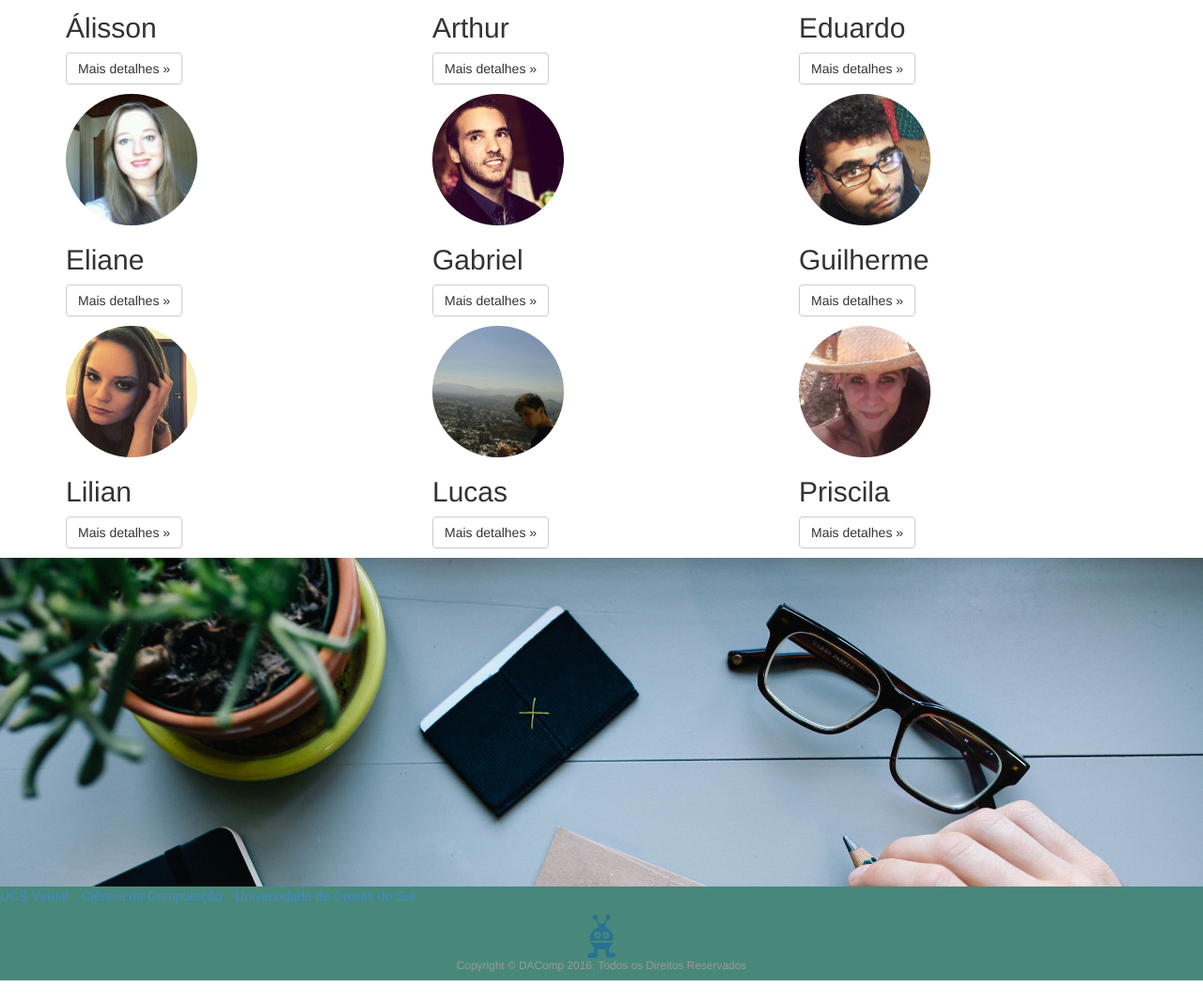
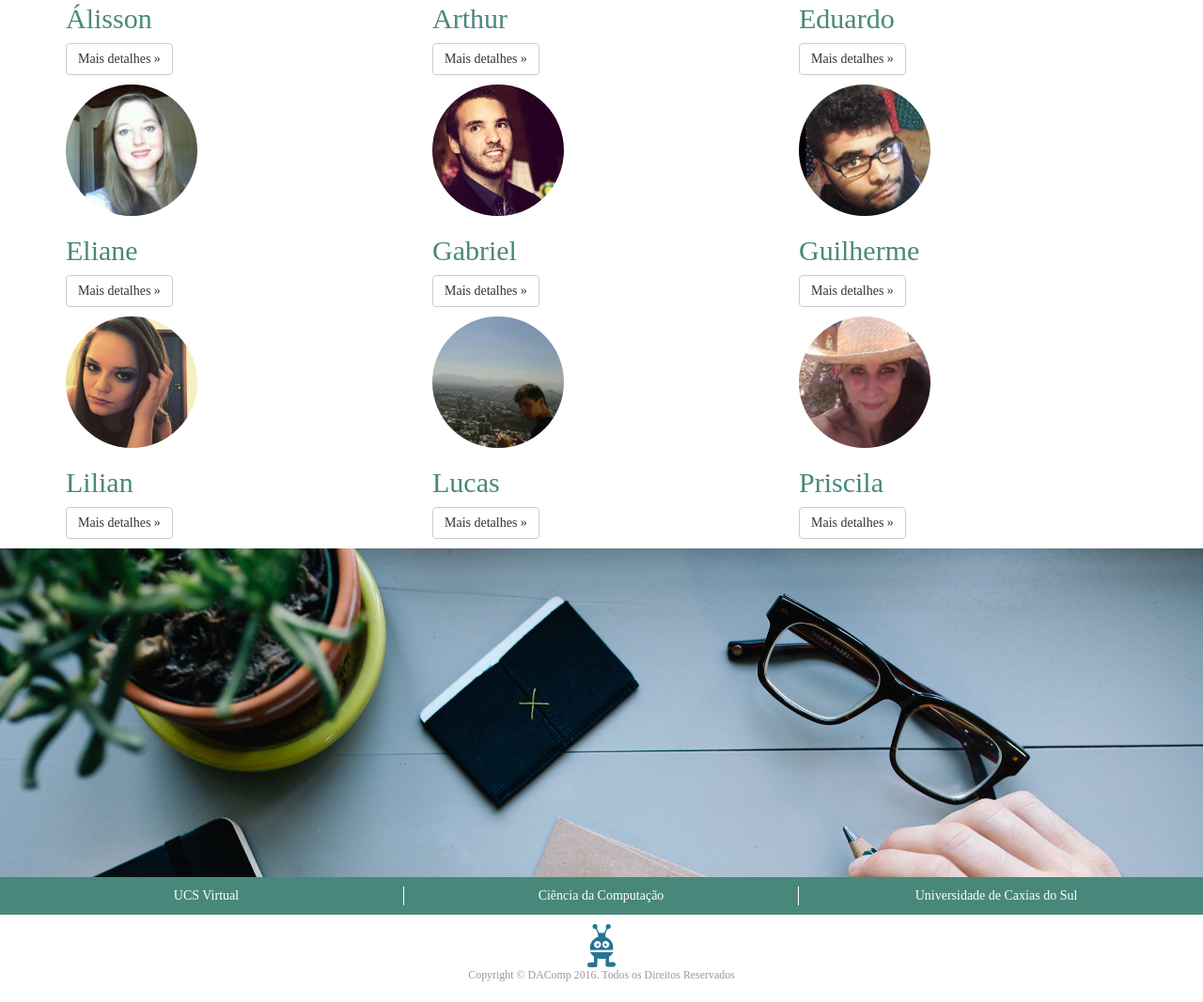
Before and after one commit to eifmaciel/dacompucs.github.io, a plain HTML site: page index.html in a window 1280 px wide. Shown: the part 1100-2167 px from the top of the page at 94% size. Before the commit the page ends 2144 px from the top, so only its background shows below. Drawn offline with nearby package versions, Linux system fonts and the light colour scheme; a script that the page names is missing; a web font is replaced by a local one.

Commit message:
modificado fonts e footer

```diff
--- a/css/dacomp.css
+++ /dev/null
@@ -1,18 +0,0 @@
-.divider {
-    height:50px;
-}
-
-section {
-    height:500px;
-    padding-top:50px;
-    padding-bottom:50px;
-    overflow:auto;
-}
-
-#parallaxBar{
-    height:350px;
-    background-color:#004c82;
-    background: url(../img/parallax.jpg) 50% 0 fixed;
-    background-size:cover;
-    color:#fff;
-}
--- a/index.html
+++ b/index.html
@@ -4,12 +4,12 @@
         <meta charset="UTF-8">
         <title>DAComp</title>
         <link href="css/style.css" rel="stylesheet" />
-        <link href="css/dacomp.css" rel="stylesheet" />
         <script type="text/javascript" src="https://code.jquery.com/jquery-1.11.3.js"></script>
         <script type="text/javascript" src="js/site.js"></script>
         <script type="text/javascript" src="js/Parallax.js"></script>
 
         <link rel="icon" type="image/png" href="img/favicon.png" />
+
     </head>
     <body>
         <nav id="dacomp_nav_top" class="navbar navbar-default navbar-fixed-top" role="navigation">
@@ -40,11 +40,11 @@
             <h1>DAComp, para todos!</h1>
             <p>O Diretório Acadêmico de Ciência da Computação está de cara nova. Nova equipe e novas ideias. Somos responsáveis pela integração entre Alunos e Professores e adoramos isso.</p>
             <p>Estamos aqui para ouví-lo e para representá-lo aluno de Ciência da Computação. </p>
-            <p><a class="btn btn-primary btn-lg" href="https://www.facebook.com/dacompucs" role="button">Saiba mais &raquo;</a></p>
+            <p><a class="btn btn-primary btn-lg button-blue" href="https://www.facebook.com/dacompucs" role="button">Saiba mais &raquo;</a></p>
           </div>
         </div>
 
-        <div class="container" id="page-one"><h1>Sobre<h1>
+        <div class="container" id="page-one"><h1>Sobre</h1>
           <p class="lead">O DAComp é formado por alunos do curso de Ciência da Computação da Universidade de Caxias do Sul. Os alunos integrantes são selecionados por meio de votação anual entre chapas concorrentes.
           Somos ativos e ativistas. Temos iniciativas e apoiamos qualquer outra que siga nossos princípios de coletividade, colaboração e inovação.
           Gostamos de café, portanto todos estão convidados a tomar café conosco em nossa sala. Lá podem ser trocadas várias experiências.
@@ -103,7 +103,7 @@
             <div class="col-lg-4">
               <img class="img-circle"  src="img/integrantes/guilherme.jpg"alt="Generic placeholder image" width="140" height="140">
               <h2>Guilherme</h2>
-              <p><a class="btn btn-default" href="https://www.facebook.com/dacompucs" role="button">Mais detalhes &raquo;</a></p>
+              <p><a class="btn btn-default" href="https://www.facebook.com/profile.php?id=100002482563692&fref=ts" role="button">Mais detalhes &raquo;</a></p>
             </div><!-- /.col-lg-4 -->
           </div><!-- /.row -->
           <div class="row">
@@ -136,14 +136,15 @@
 
         <!-- FOOTER-->
         <footer>
-            <div class="footer">
-                <div class="row">
-                    <div class="col-lg-12">
-                        <ul class="list-inline" id="footer-menu">
-                            <li><a href="http://ucsvirtual.ucs.br/">UCS Virtual</a></li>
-                            <li><a href="https://www.ucs.br/portais/curso101/">Ciência da Computação</a></li>
-                            <li><a href="http://www.ucs.br/site">Universidade de Caxias do Sul</a></li>
-                        </ul>
+            <div class="footer row">
+                <div class="col-md-4">
+                    <a href="http://ucsvirtual.ucs.br/">UCS Virtual</a>
+                </div>
+                <div class="col-md-4">
+                    <a href="https://www.ucs.br/portais/curso101/">Ciência da Computação</a>
+                </div>
+                <div class="col-md-4">
+                    <a href="http://www.ucs.br/site">Universidade de Caxias do Sul</a>
                 </div>
             </div>
             <div class="github text-center">
@@ -151,7 +152,6 @@
                     <img src="img/favicon.png"/>
                 </a>
                 <p class="copyright text-muted small">Copyright © DAComp 2016. Todos os Direitos Reservados</p>
-                </div>
             </div>
         </footer>
 
--- /dev/null
+++ b/static/sass/_variaveis.scss
@@ -0,0 +1,3 @@
+
+$dacomp-blue: #267393;
+$dacomp-greem: #48887b;
--- a/static/sass/style.scss
+++ b/static/sass/style.scss
@@ -1,11 +1,31 @@
 @import "bootstrap";
+@import  "variaveis";
+
+@font-face {
+    font-family: 'Ubuntu';
+    font-style: normal;
+    font-weight: 400;
+    src: local('Ubuntu'), url(http://example.com/fonts/ubuntu.woff) format('woff');
+}
+body{
+    font-family: 'Ubuntu';
+}
+
+h1, h2, h3, h4{
+    font-family: 'Ubuntu';
+    color: $dacomp-blue;
+}
+
+h2{
+   color: $dacomp-greem;
+}
 
 #main-navbar ul#menu-nav > li > a{
     color: #FFFFFF;
 }
 
 #dacomp_nav_top{
-    background-color: #267393;
+    background-color: $dacomp-blue;
     box-shadow: 0px 3px 6px rgba(0, 0, 0, 0.176);
     padding: 5px;
 
@@ -26,6 +46,10 @@
     }
     section {
         margin-top: 30px;
+        height:500px;
+        padding-top:50px;
+        padding-bottom:50px;
+        overflow:auto;
     }
     .img_integrantes{
         width: 100px;
@@ -39,10 +63,17 @@
     }
 }
 .footer{
-    background-color: #48887b;
+    background-color: $dacomp-greem;
     width: 100%;
-    min-height: 100px;
-    color: #FFFFFF;
+    margin: 0;
+    padding: 10px;
+    text-align: center;
+    a{
+        color: #FFFFFF;
+    }
+    > div:not(:last-child){
+        border-right: 1px solid #FFFFFF;
+    }
 }
 
 .menu{
@@ -50,4 +81,23 @@
         display:block;
     }
 }
-/*colors #48887b #267393*/
+
+.divider {
+    height:50px;
+}
+
+#parallaxBar{
+    height:350px;
+    background-color:#004c82;
+    background: url(../img/parallax.jpg) 50% 0 fixed;
+    background-size:cover;
+    color:#fff;
+}
+
+.text-center{
+    padding: 10px;
+}
+
+.button-blue{
+    background-color: $dacomp-blue;
+}
```
Also changed, not shown: css/style.css. Lines whose indentation alone changed are shown as unchanged.
